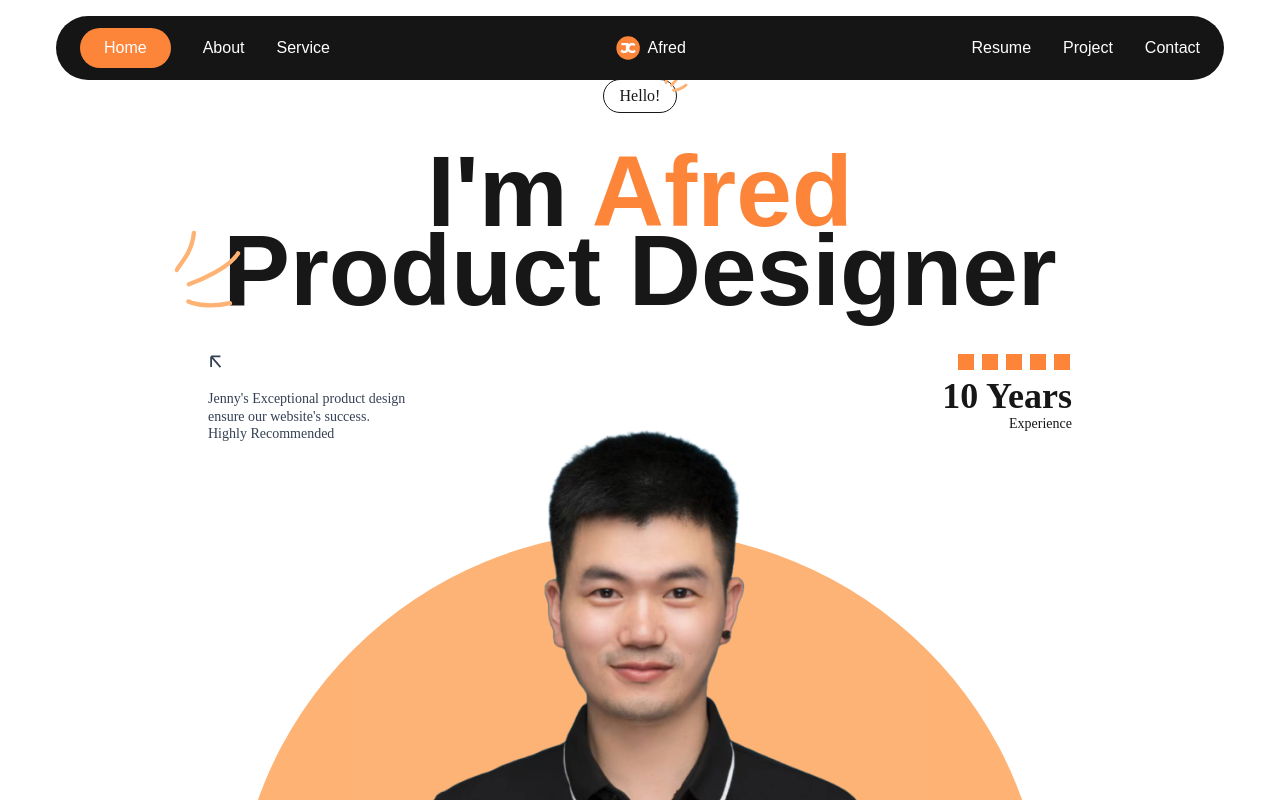
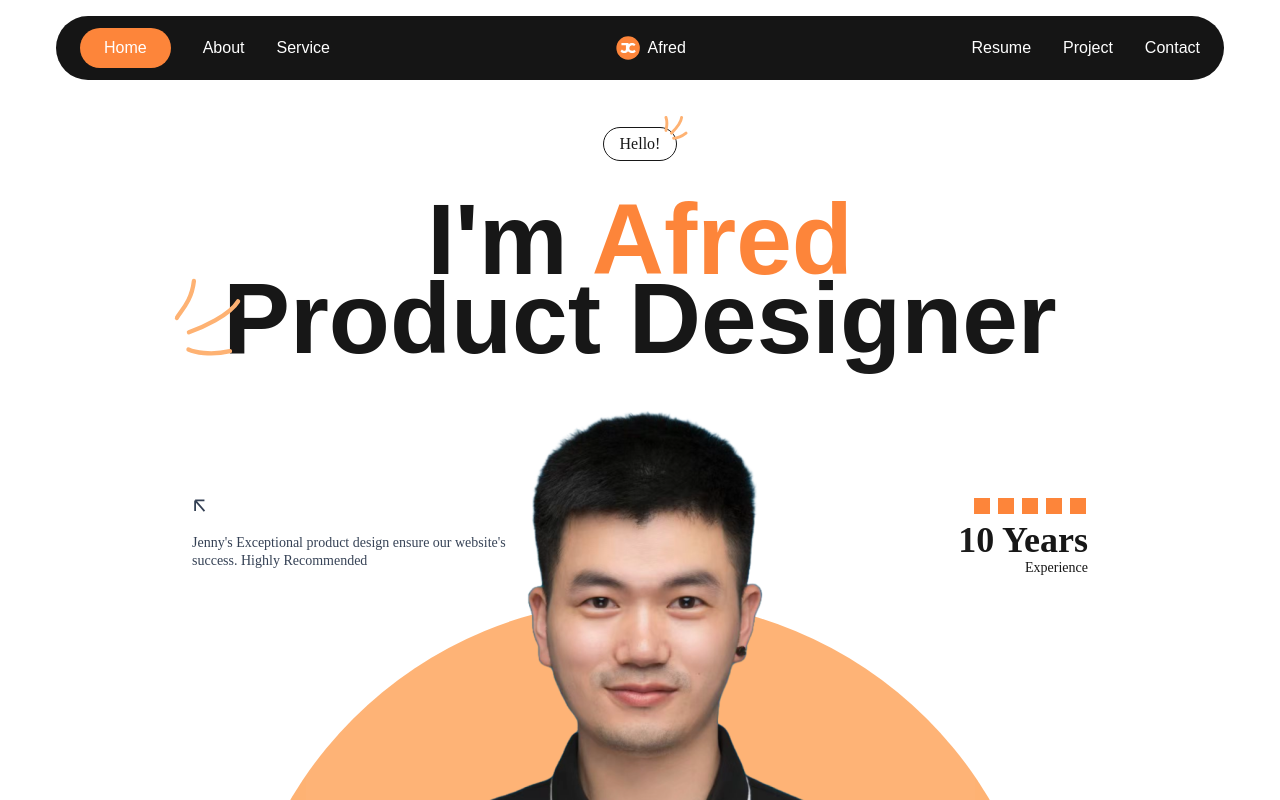
Before and after one commit to afredzhou/afredzhou, a Next.js app: page / in a window 1280 px wide. Shown: the top 800 px of the page. Built offline with nearby package versions, Linux system fonts and the light colour scheme; a small style sheet from the web is missing.

Commit message:
修复手机端

```diff
--- a/app/components/Navbar.tsx
+++ b/app/components/Navbar.tsx
@@ -73,7 +73,7 @@ const Navbar = () => {
               ) : (
                 <Bars3Icon className="h-6 w-6" />
               )}
-            </button>
+          </button>
           </div>
         </div>
 
--- a/app/page.tsx
+++ b/app/page.tsx
@@ -169,15 +169,16 @@ export default function Home() {
 
   return (
     <main className="min-h-screen bg-white text-[#171717]">
-      {/* Hero Section - Responsive padding and overflow control */}
-      <section className="relative w-full mx-auto px-4 sm:px-6 lg:px-8 pt-4 sm:pt-6 md:pt-8 lg:pt-12 pb-0 overflow-hidden">
-        <div className="relative w-full h-full flex flex-col items-center">
+      {/* Navigation Bar  No need for this because we are using the navigation bar from the layout.tsx */}
+
+
+      {/* Hero Section */}
+      <section className="relative w-full mx-auto px-4 sm:px-6 lg:px-8 pt-24 sm:pt-32">
+        <div className="relative w-full h-full flex flex-col items-center max-w-screen-xl mx-auto">
           {/* Content Container */}
           <div className="flex-1 relative w-full flex flex-col items-center">
-            {/* Hello Text */}
-            <div className="flex justify-center mt-4 sm:mt-6 md:mt-8">
+            {/* Hello Badge */}
             <div className="inline-flex flex-col items-center">
-                {/* Hello Badge - Responsive sizing */}
               <div className="h-7 sm:h-8 px-3 sm:px-4 py-1 sm:py-1.5 bg-white rounded-[38px] outline outline-[1px] outline-neutral-900 inline-flex justify-center items-center relative">
                 <span className="text-neutral-900 text-sm sm:text-base font-medium font-['Lufga']">Hello!</span>
                 <div className="absolute -right-1 -top-1 sm:-right-2 sm:-top-2 md:-right-3 md:-top-3">
@@ -190,9 +191,10 @@ export default function Home() {
                   />
                 </div>
               </div>
+            </div>
 
-                {/* Title - Responsive text sizes */}
-                <div className="mt-3 sm:mt-4 md:mt-6 lg:mt-8 text-center">
+            {/* Title */}
+            <div className="mt-3 sm:mt-4 md:mt-6 lg:mt-8 text-center mb-16 sm:mb-16 md:mb-16 lg:mb-20">
               <h1 className="text-4xl sm:text-5xl md:text-6xl lg:text-8xl xl:text-[100px] font-semibold font-['Urbanist'] leading-[0.95]">
                 <span className="text-neutral-900">I&apos;m </span>
                 <span className="text-[#FD853A]">Afred</span>
@@ -201,7 +203,7 @@ export default function Home() {
                 <h1 className="text-4xl sm:text-5xl md:text-6xl lg:text-8xl xl:text-[100px] font-semibold font-['Urbanist'] leading-[0.95] text-neutral-900">
                   Product Designer
                 </h1>
-                    {/* Sparkle - Responsive positioning and size */}
+                {/* Left Sparkle */}
                 <Image
                   src="/figma-images/sparkle-left.svg"
                   alt=""
@@ -211,16 +213,12 @@ export default function Home() {
                 />
               </div>
             </div>
-              </div>
-            </div>
 
-            {/* Container for elements below title */}
-            <div className="mt-4 sm:mt-6 md:mt-8 w-full flex flex-col items-center">
-
-              {/* Row for Testimonial & Experience - Responsive spacing and sizing */}
-              <div className="w-full max-w-4xl flex justify-between items-start gap-2 sm:gap-4 mb-2 sm:mb-4 px-4">
+            {/* Testimonial & Experience Row */}
+            <div className="w-full flex justify-between px-2 sm:px-12 md:px-24 lg:px-32 xl:px-40 mt-4 sm:mt-6 md:mt-8 lg:mt-12 relative">
+              <div className="absolute -top-16 sm:static left-4 sm:left-12 md:left-24 lg:left-[5%] xl:left-0 w-[120px] sm:w-[220px] md:w-[280px] lg:w-[320px]">
                 {/* Testimonial */}
-                  <div className="flex flex-col gap-1 sm:gap-2 max-w-[120px] sm:max-w-[150px] md:max-w-[200px] text-[10px] sm:text-xs md:text-sm text-[#344054]">
+                <div className="flex flex-col gap-1 sm:gap-2 text-[10px] sm:text-xs md:text-sm text-[#344054]">
                   <div className="w-4 h-4 sm:w-6 sm:h-6 md:w-8 md:h-8 relative self-start">
                     <svg viewBox="0 0 36 36" fill="none" xmlns="http://www.w3.org/2000/svg">
                       <path d="M14 19.2L3.5 7.2M3.5 7.2V19.2M3.5 7.2H14" stroke="#344054" strokeWidth="2"/>
@@ -228,9 +226,11 @@ export default function Home() {
                   </div>
                   <p className="font-medium font-['Lufga'] leading-tight">Jenny&apos;s Exceptional product design ensure our website&apos;s success. Highly Recommended</p>
                 </div>
+              </div>
 
-                  {/* Rating and Experience */}
-                  <div className="flex flex-col items-end gap-1 sm:gap-2 max-w-[120px] sm:max-w-[150px] md:max-w-[200px] text-right">
+              <div className="absolute -top-16 sm:static right-4 sm:right-12 md:right-24 lg:right-[5%] xl:right-0 w-[180px] sm:w-[220px] md:w-[280px] lg:w-[320px]">
+                {/* Experience */}
+                <div className="flex flex-col items-end gap-1 sm:gap-2">
                   <div className="flex gap-0.5 sm:gap-1">
                     {Array.from({ length: 5 }).map((_, i) => (
                       <div key={i} className="w-3 h-3 sm:w-4 sm:h-4 md:w-5 md:h-5">
@@ -238,19 +238,19 @@ export default function Home() {
                       </div>
                     ))}
                   </div>
-                      <div>
+                  <div className="text-right">
                     <p className="text-xl sm:text-2xl md:text-3xl lg:text-4xl font-bold font-['Urbanist'] leading-none">10 Years</p>
                     <p className="text-[10px] sm:text-xs md:text-sm font-normal font-['Lufga']">Experience</p>
                   </div>
                 </div>
               </div>
+            </div>
+            {/* Profile Image & Background */}
+            <div className="relative w-full  mx-auto -mt-28 sm:-mt-36 md:-mt-44 lg:-mt-52">
+              {/* Background Circle */}
+              <div className="absolute bottom-0 left-1/2 -translate-x-1/2 w-[85%] sm:w-[80%] max-w-[812px] h-[65%] sm:h-[70%] md:h-[65%] lg:h-[406px] bg-[#FEB273] rounded-t-full z-0"></div>
 
-              {/* Main Content Area (Image, Buttons) */}
-              <div className="relative w-full max-w-[812px] mx-auto -mt-4 sm:-mt-8 md:-mt-12 lg:-mt-16">
-                  {/* Background Circle - Responsive sizing */}
-                  <div className="absolute bottom-0 left-1/2 -translate-x-1/2 w-[85%] sm:w-[80%] max-w-[812px] h-[65%] sm:h-[70%] md:h-[65%] lg:w-[812px] lg:h-[406px] bg-[#FEB273] rounded-t-full z-0"></div>
-
-                  {/* Profile Image Container */}
+              {/* Profile Image */}
               <div className="relative z-10">
                 <Image
                   src="/figma-images/profile-image.png"
@@ -263,8 +263,8 @@ export default function Home() {
                 />
               </div>
 
-                  {/* Buttons - Responsive positioning and sizing */}
-                  <div className="absolute bottom-1 sm:bottom-2 md:bottom-4 lg:bottom-6 left-1/2 -translate-x-1/2 flex justify-center w-full z-20 px-4 sm:px-0">
+              {/* Action Buttons */}
+              <div className="absolute bottom-4 sm:bottom-6 md:bottom-8 lg:bottom-10 left-1/2 -translate-x-1/2 flex justify-center w-full z-20 px-4 sm:px-0">
                 <div className="w-full max-w-[240px] sm:max-w-[280px] md:max-w-[320px] lg:w-[384px] p-1 sm:p-1.5 md:p-2 bg-white/10 rounded-[50px] outline outline-1 sm:outline-2 outline-white backdrop-blur-[10px] flex flex-row items-center justify-center gap-1 sm:gap-1.5 md:gap-2">
                   {/* Portfolio Button */}
                   <button className="px-2 sm:px-3 md:px-4 lg:px-5 py-1 sm:py-1.5 md:py-2 lg:py-2.5 bg-[#FD853A] rounded-[60px] flex items-center justify-center text-white text-xs sm:text-sm md:text-base font-medium font-['Lufga'] whitespace-nowrap">
@@ -282,9 +282,7 @@ export default function Home() {
             </div>
           </div>
         </div>
-        </div>
       </section>
-
       <section className="bg-[#171717] rounded-t-[50px] py-16 sm:py-20 md:py-24 lg:py-28 px-4 sm:px-6 lg:px-8">
           <div className="container mx-auto">
             <div className="flex flex-col md:flex-row md:justify-between md:items-end gap-6 md:gap-8 mb-8 sm:mb-12 md:mb-16">
```
Lines whose indentation alone changed are shown as unchanged.
